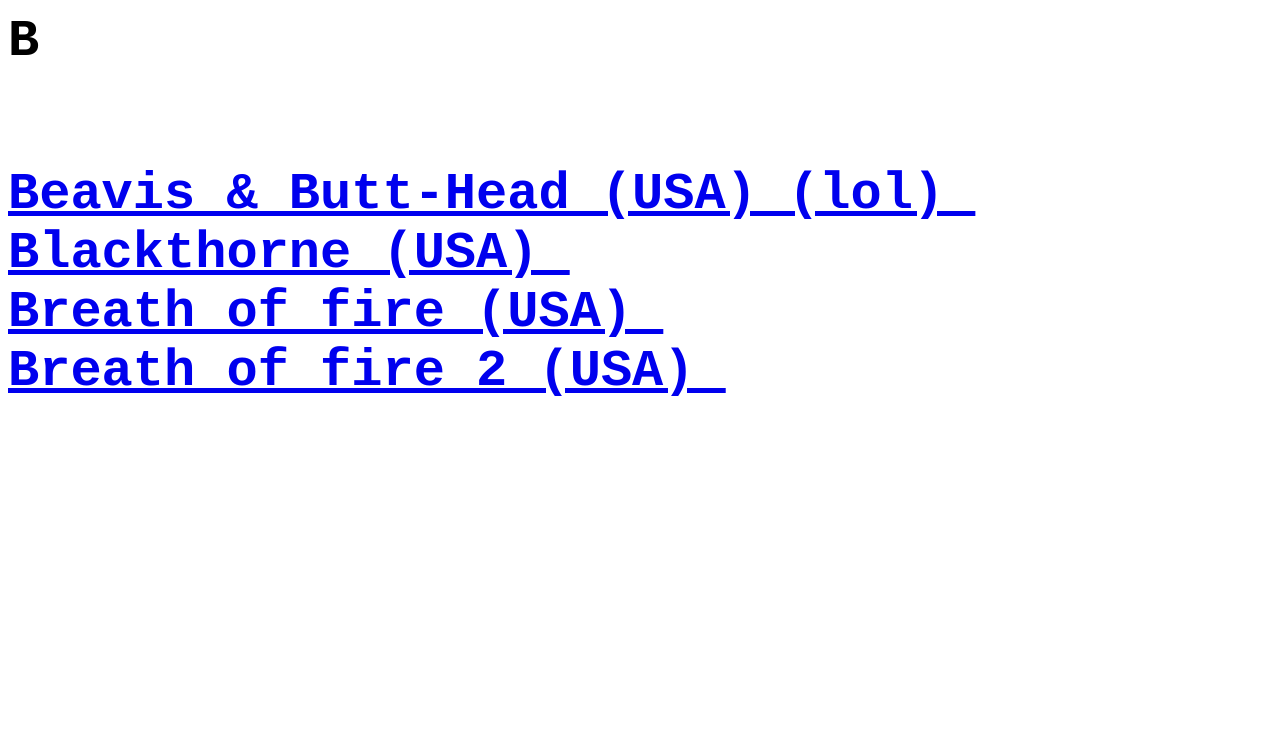
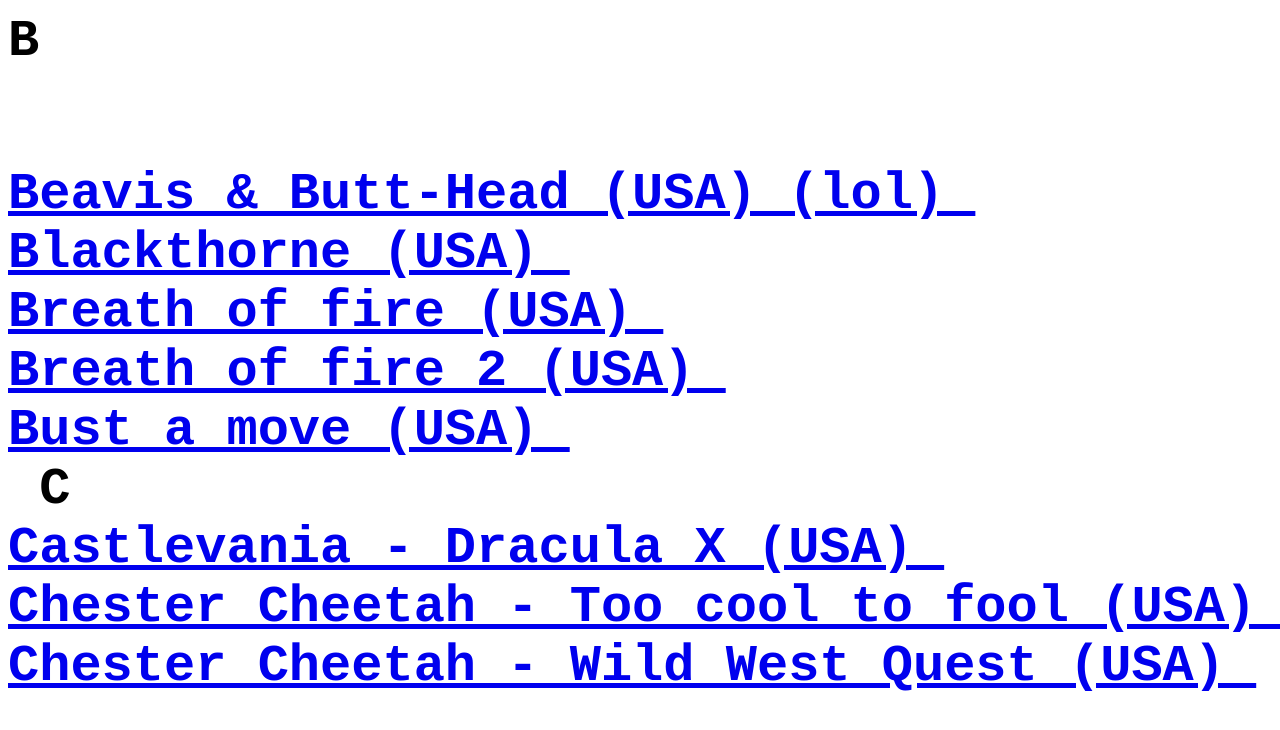
Before and after one commit to menpie/mudkip, a plain HTML site: page snes.html in a window 1280 px wide. Shown: the part 727-1457 px from the top of the page. Before the commit the page ends 1340 px from the top, so only its background shows below. Drawn offline with Linux system fonts and the light colour scheme.

Commit message:
Update snes.html

```diff
--- a/snes.html
+++ b/snes.html
@@ -15,6 +15,14 @@
 <a target="_blank" href="https://drive.google.com/file/d/1TkTuZfnlsO0v3DaBA-TZVVg8oYfYbOW_/view">Blackthorne (USA) </a>
 <a target="_blank" href="https://drive.google.com/file/d/14DhAXxP15uetpb02eLVcWbAqbFruoaco/view?usp=drive_open">Breath of fire (USA) </a>
 <a target="_blank" href="https://drive.google.com/file/d/1dkFw3wkT_F4738k33xu-vZ1WFx9nzjpC/view">Breath of fire 2 (USA) </a>
+<a target="_blank" href="https://drive.google.com/file/d/1Kqogr2l_Wu0nxhJ-hia4alL4nKtv9Cou/view">Bust a move (USA) </a>
+<c1> C <c1>
+<a target="_blank" href="https://drive.google.com/file/d/1YRWhR7aSyzAmbflj42V5C7PResgrBWGF/view">Castlevania - Dracula X (USA) </a>
+<a target="_blank" href="https://drive.google.com/file/d/10VC2MZKR0Sy5HWpf3x5Zfj4LZGFy3O79/view?usp=drive_open">Chester Cheetah - Too cool to fool (USA) </a>
+<a target="_blank" href="https://drive.google.com/file/d/1eb1dpUPxFlIePnMAuDG0BnV8Ap00_peh/view">Chester Cheetah - Wild West Quest (USA) </a>
+
+
+
 
   </html>
   </pre>
```
